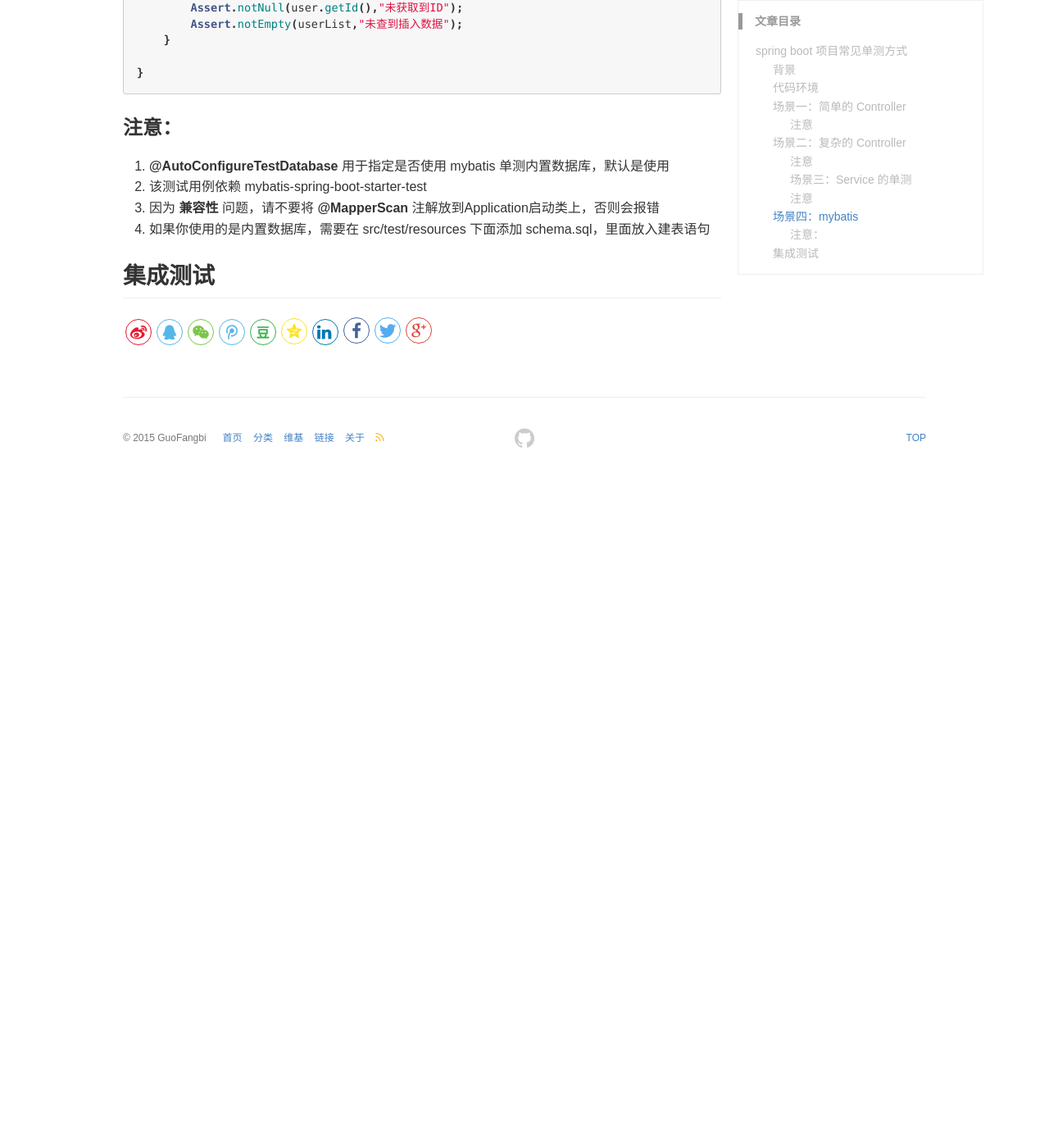
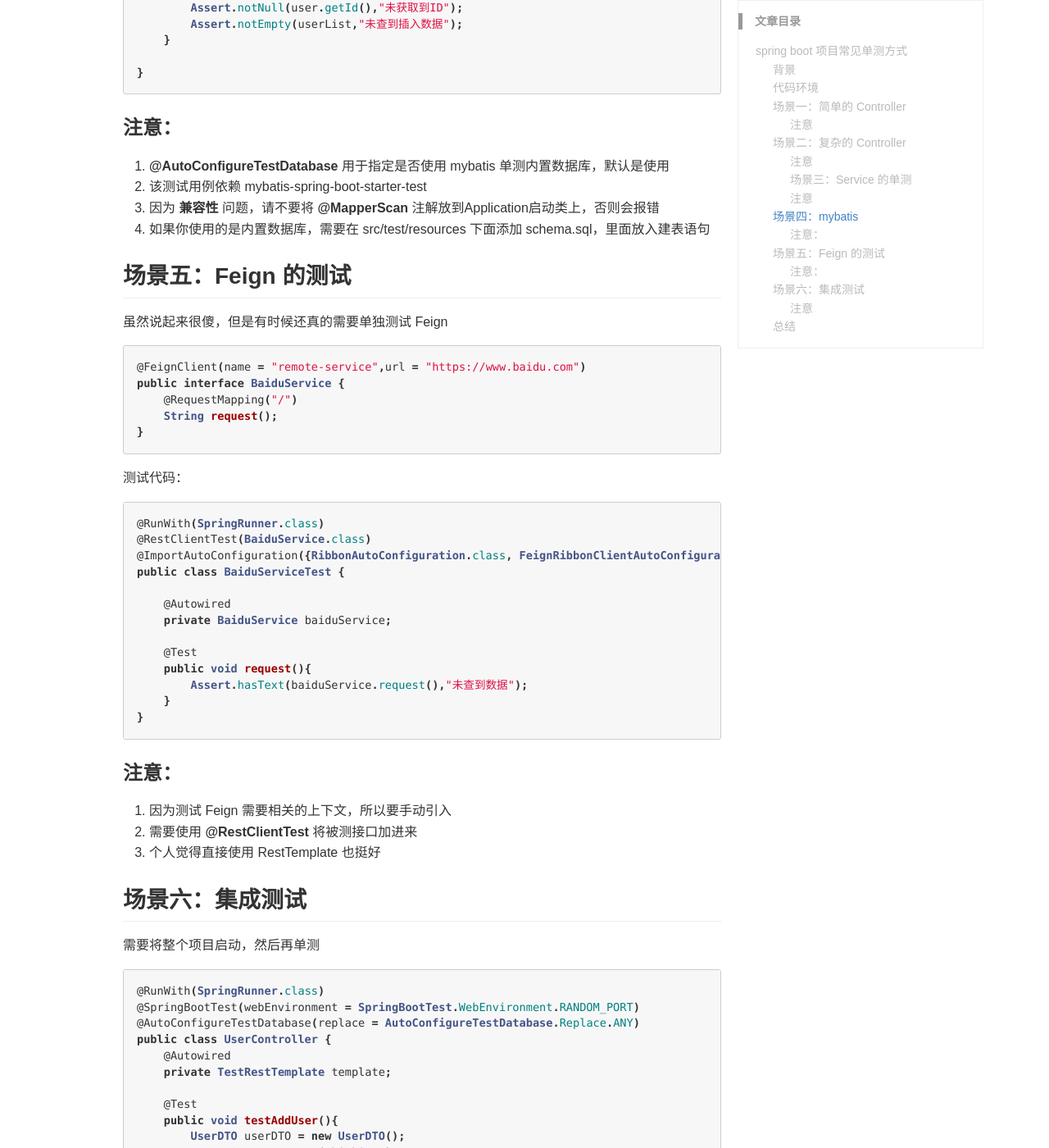
Before and after one commit to bishion/bishion.github.io, a Jekyll site: the page built from _posts/2019-03-16-sprig-boot-test.md, in a window 1280 px wide and 1400 px high, scrolled down 5258 px. Shown: the whole window at 82% size. Built offline with Jekyll 4.4.1, drawn with Linux system fonts in a browser that asks for light colours; before the commit the page ends 5841 px from its top, so only the background shows below that; some of the changed text lies outside the part shown.

Commit message:
完成 spring boot test

````diff
--- a/_posts/2019-03-16-sprig-boot-test.md
+++ b/_posts/2019-03-16-sprig-boot-test.md
@@ -232,4 +232,69 @@ public class UserDaoTest {
 3. 因为 **兼容性** 问题，请不要将 **@MapperScan** 注解放到Application启动类上，否则会报错
 4. 如果你使用的是内置数据库，需要在 src/test/resources 下面添加 schema.sql，里面放入建表语句
 
-## 集成测试
+## 场景五：Feign 的测试
+虽然说起来很傻，但是有时候还真的需要单独测试 Feign
+```java
+@FeignClient(name = "remote-service",url = "https://www.baidu.com")
+public interface BaiduService {
+    @RequestMapping("/")
+    String request();
+}
+```
+测试代码：
+
+```java
+@RunWith(SpringRunner.class)
+@RestClientTest(BaiduService.class)
+@ImportAutoConfiguration({RibbonAutoConfiguration.class, FeignRibbonClientAutoConfiguration.class, FeignAutoConfiguration.class})
+public class BaiduServiceTest {
+
+    @Autowired
+    private BaiduService baiduService;
+
+    @Test
+    public void request(){
+        Assert.hasText(baiduService.request(),"未查到数据");
+    }
+}
+```
+### 注意：
+1. 因为测试 Feign 需要相关的上下文，所以要手动引入
+2. 需要使用 **@RestClientTest** 将被测接口加进来
+3. 个人觉得直接使用 RestTemplate 也挺好
+
+## 场景六：集成测试
+需要将整个项目启动，然后再单测
+```java
+@RunWith(SpringRunner.class)
+@SpringBootTest(webEnvironment = SpringBootTest.WebEnvironment.RANDOM_PORT)
+@AutoConfigureTestDatabase(replace = AutoConfigureTestDatabase.Replace.ANY)
+public class UserController {
+    @Autowired
+    private TestRestTemplate template;
+
+    @Test
+    public void testAddUser(){
+        UserDTO userDTO = new UserDTO();
+        userDTO.setUsername("bishion");
+        String result = template.postForEntity("/addUser",userDTO, String.class).getBody();
+        Assert.isTrue("SUCCESS".endsWith(result),"返回不成功"+result);
+    }
+    @Test
+    public void testQueryUser(){
+        MultiValueMap<String, String> map= new LinkedMultiValueMap<>();
+        map.add("username", "bishion");
+        List<UserDTO> result = template.postForEntity("/query",map, List.class).getBody();
+        Assert.isTrue(result.size()>0,"没有查出数据");
+
+    }
+}
+```
+### 注意
+1. 如果你之前设置了 schema.sql，这里一定要显式设置 **AutoConfigureTestDatabase** 为 Replace.ANY
+2. 有了 **@SpringBootTest**，可以将 TestRestTemplate 自动注入
+
+## 总结
+1. 因为时间仓促，只是简单看了下文档做了个总结，所以很多问题没有深究
+2. 这里只是列了一些典型场景，后续本文档会更新，放在 https://bishion.github.io/2019/03/16/sprig-boot-test/
+3. spring boot 关于测试这一块的文档写的太抽象了
````
